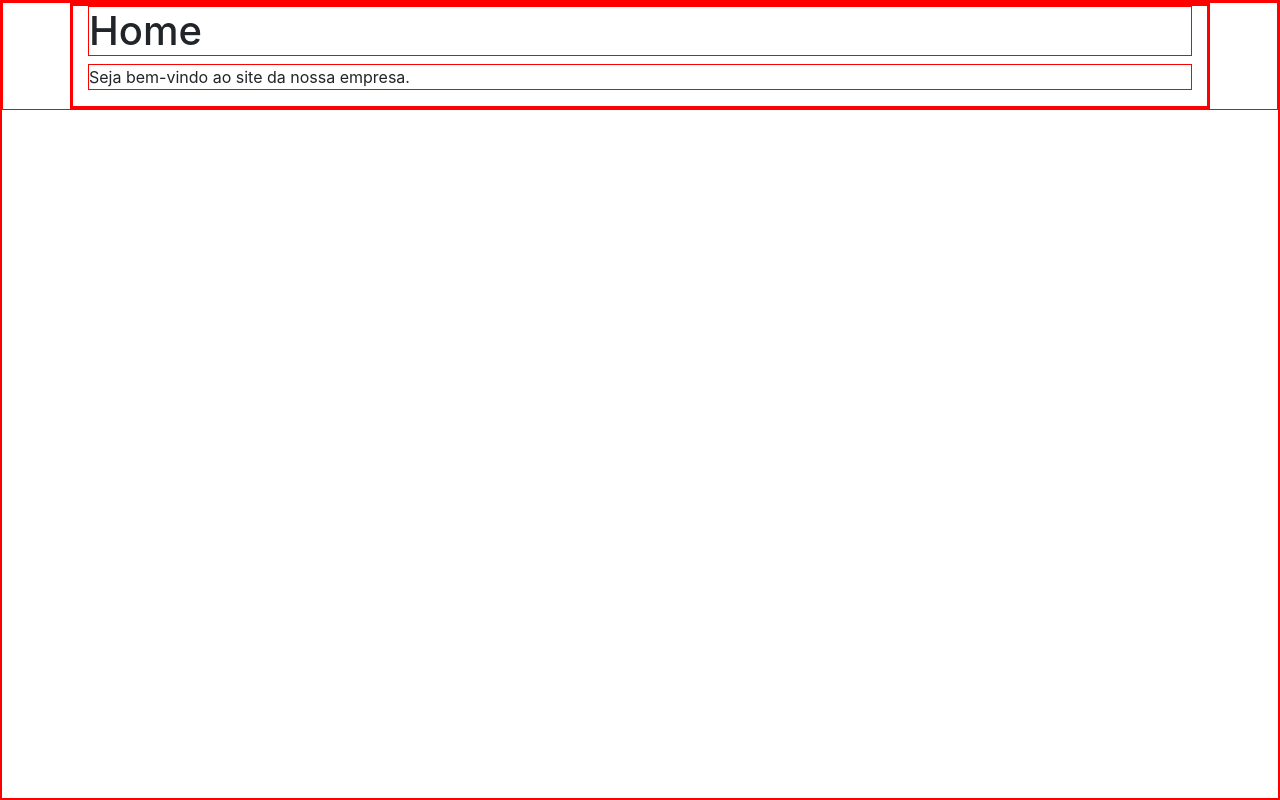
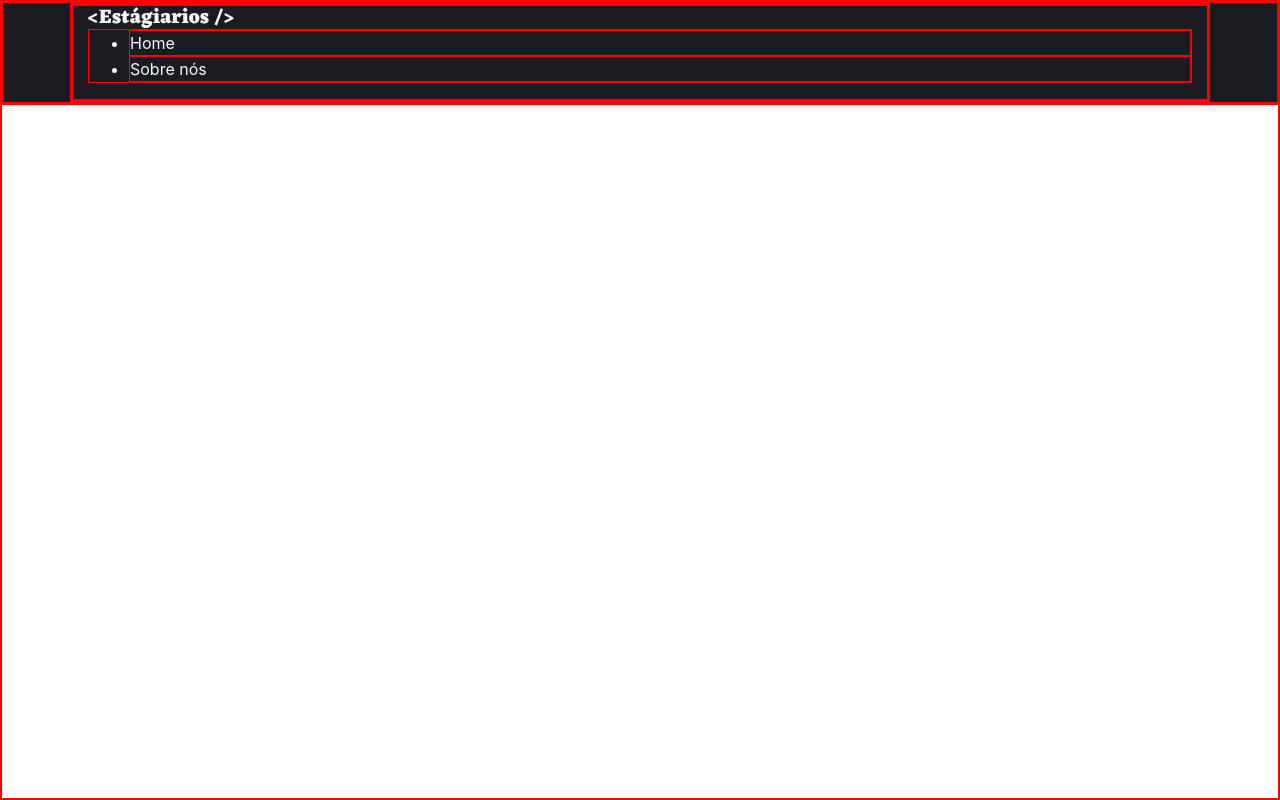
Before and after one commit to JulioDesar/portfolio, a plain HTML site: page index.html in a window 1280 px wide. Drawn offline with nearby package versions, Linux system fonts and the light colour scheme.

Commit message:
some changes

```diff
--- a/css/style.css
+++ b/css/style.css
@@ -1,3 +1,12 @@
 *{
     border: 1px solid red;
 }
+
+li{
+    color: #F7F7F7;
+    background-color: #1A1C22;
+}
+
+main{
+    background-color: #1A1C22;
+}
--- a/index.html
+++ b/index.html
@@ -11,14 +11,21 @@
 <body>
 
     <main>
-        <div class="container">
-            <div class="row">
-                <div class="col-12">
-                    <h1>Home</h1>
-                    <p>Seja bem-vindo ao site da nossa empresa.</p>
-                </div>
-            </div>
-        </div>
+        <section class="container">
+            <header class="row">
+                <nav class="col-12">
+                    <img src="estagiarios.svg" alt="">
+                    <ul>
+                        <li>Home</li>
+                        <li>Sobre nós</li>
+                    </ul>
+                </nav>
+            </header>
+        </section>
+
+        <section>
+
+        </section>
     </main>
 
 
```
Also changed, not shown: estagiarios.svg (added).
